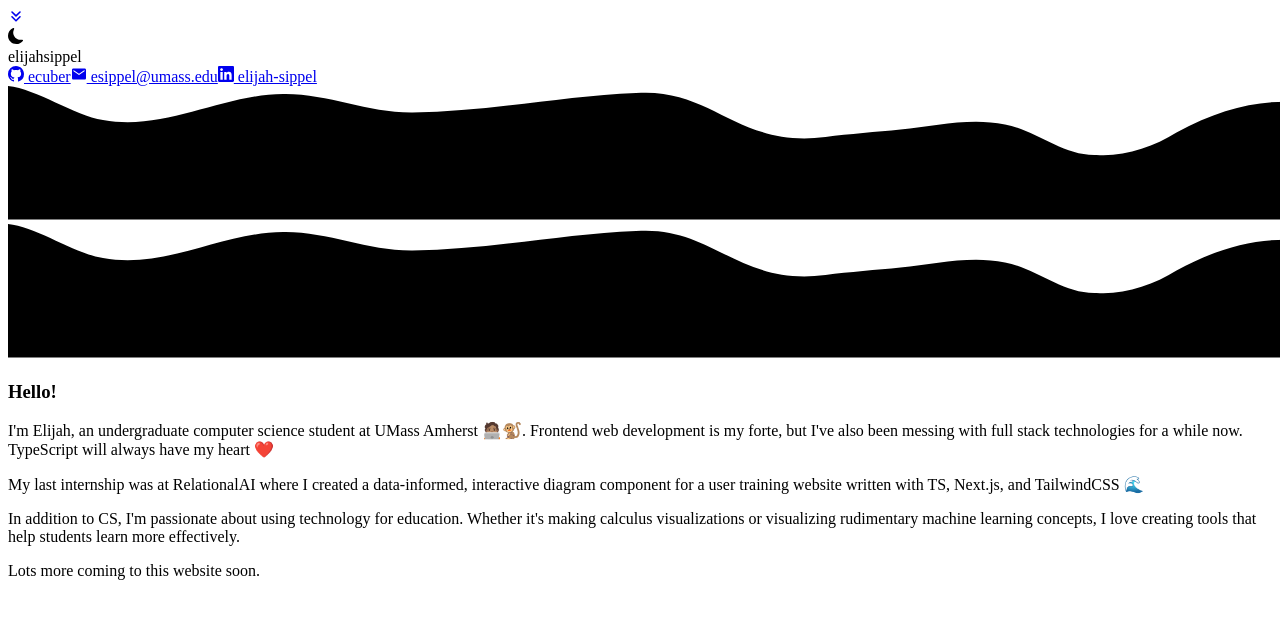
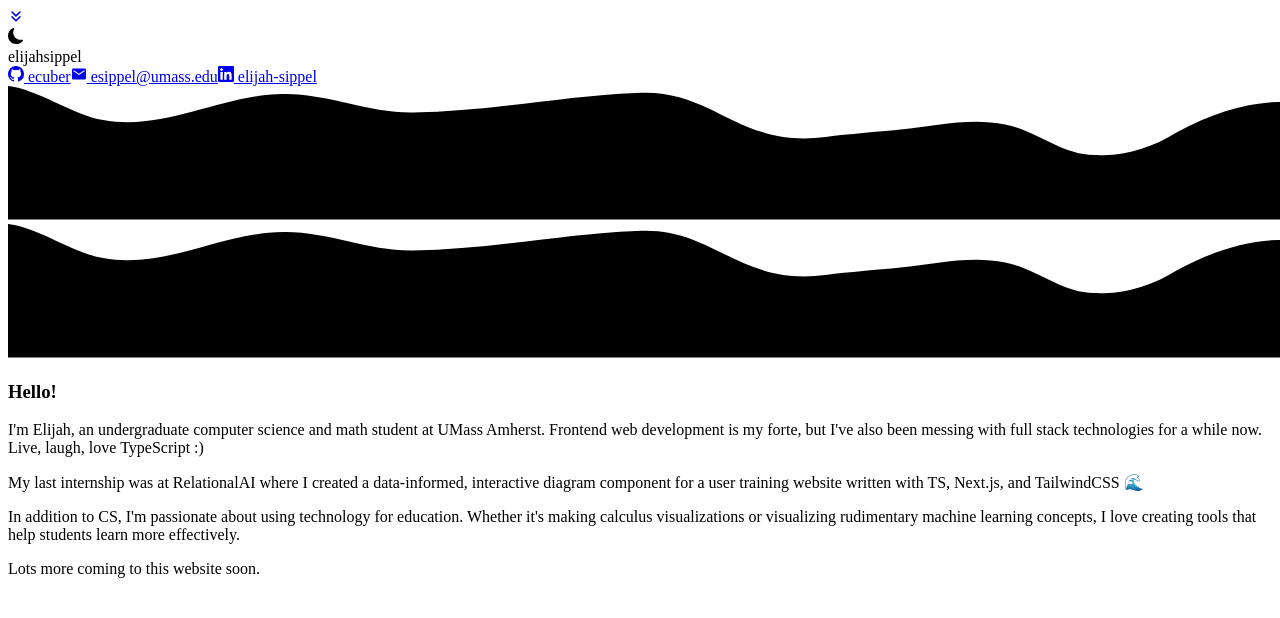
Before and after one commit to ecuber/elijah.fyi, a Next.js app: page / in a window 1280 px wide. Shown: the top 618 px of the page. Built offline with nearby package versions, Linux system fonts and the light colour scheme.

Commit message:
Get rid of gross emojis

```diff
--- a/pages/index.tsx
+++ b/pages/index.tsx
@@ -35,10 +35,9 @@ const Home: NextPage = () => (
       <div className="max-w-prose m-auto flex flex-col gap-3">
         <h3 id="start">Hello!</h3>
         <p>
-          I&apos;m Elijah, an undergraduate computer science student at UMass Amherst 🧑🏽‍💻🐒.
+          I&apos;m Elijah, an undergraduate computer science and math student at UMass Amherst.
           Frontend web development is my forte, but I&apos;ve also been messing
-          with full stack technologies for a while now. TypeScript will always have my
-          heart ❤️
+          with full stack technologies for a while now. Live, laugh, love TypeScript :)
         </p>
         <p>
           My last internship was at RelationalAI where I created a data-informed, interactive
```
